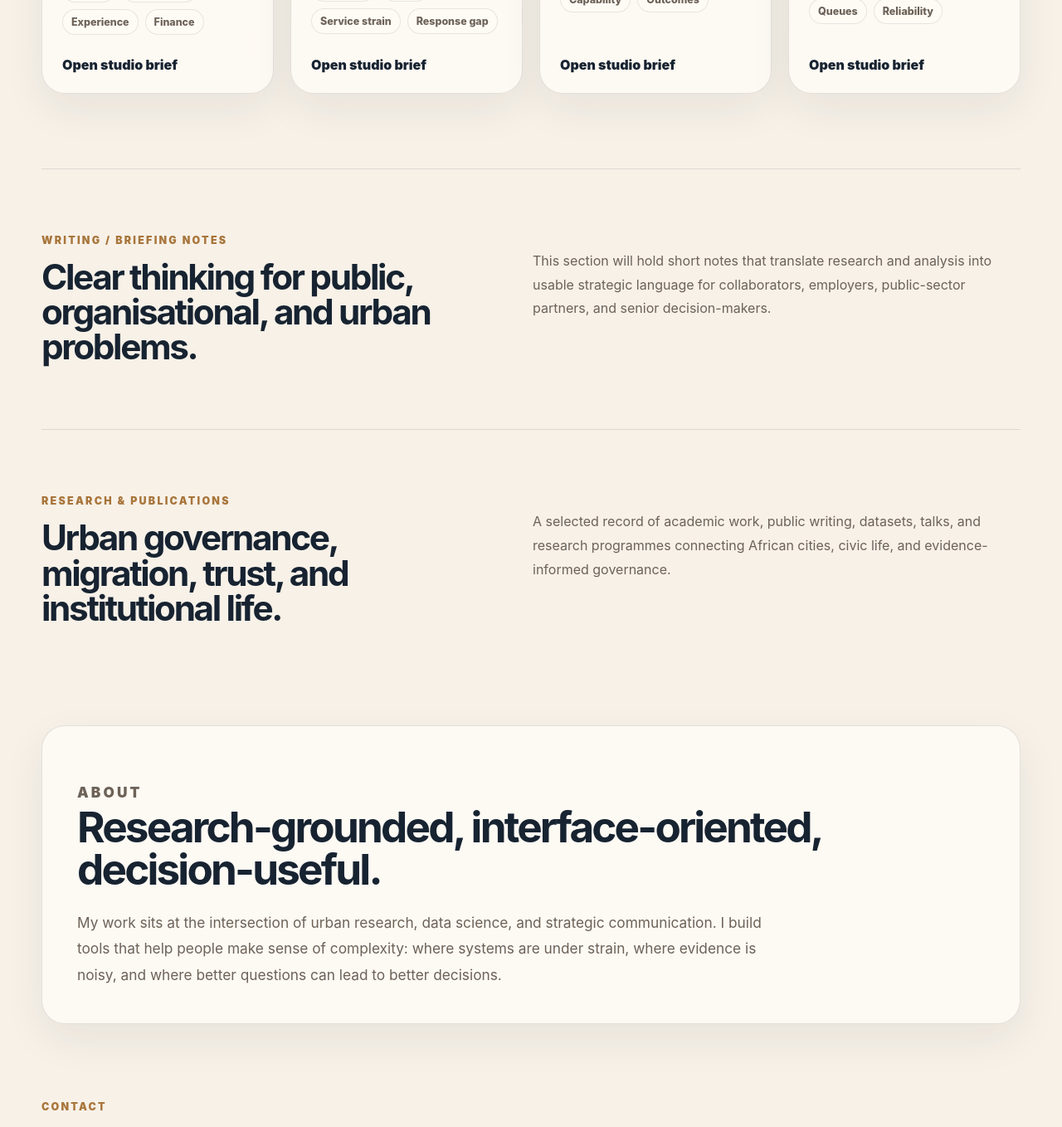
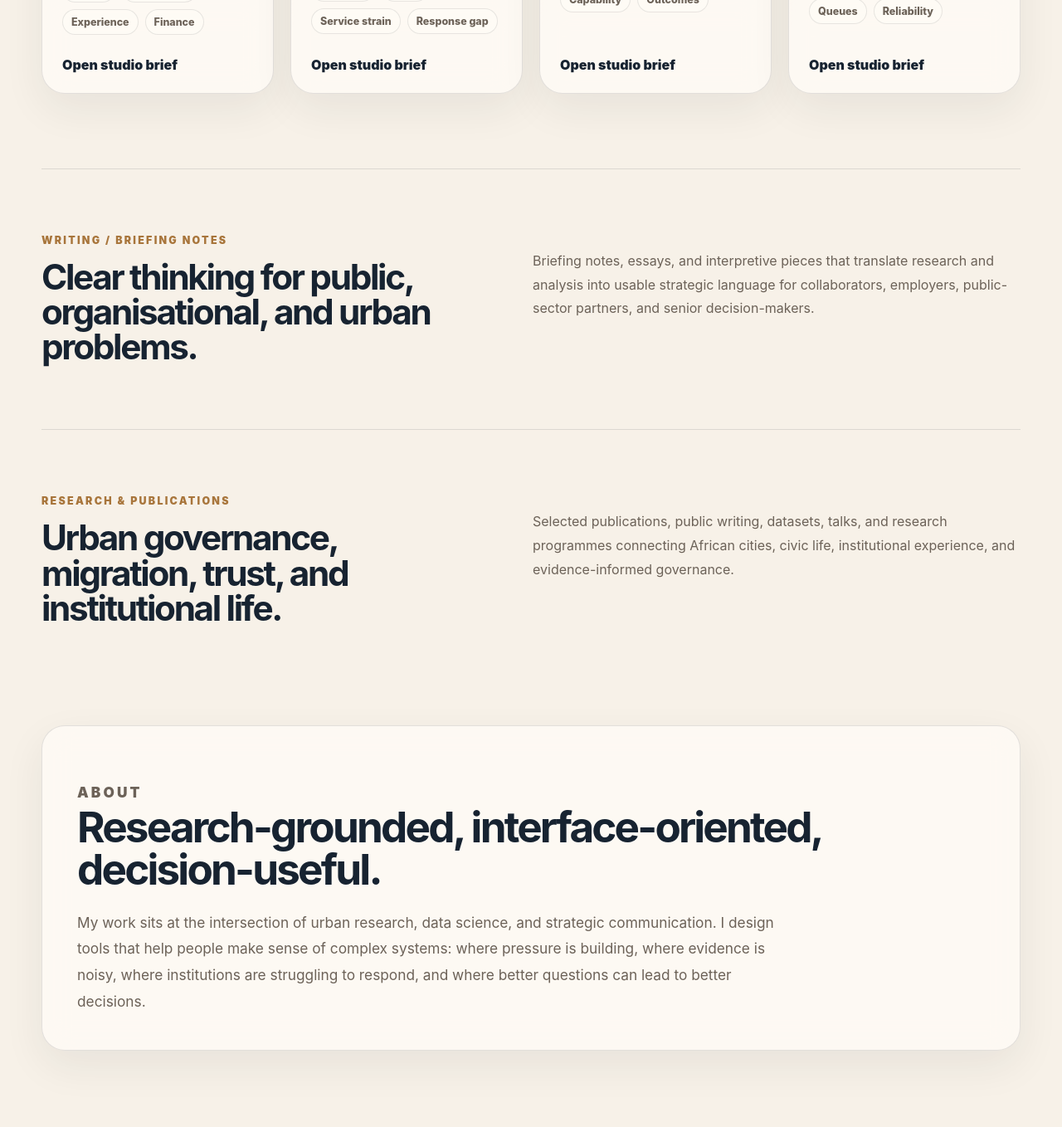
Before and after one commit to KabiriB/kabiri-bule-portfolio, a React (Vite) app: page / in a window 1280 px wide. Shown: the part 1378-2736 px from the top of the page at 83% size. Built offline with nearby package versions, Linux system fonts and the light colour scheme.

Commit message:
Polish homepage copy

```diff
--- a/src/App.jsx
+++ b/src/App.jsx
@@ -31,12 +31,15 @@ function App() {
       <section className="site-section split-section" id="writing">
         <div>
           <p className="eyebrow">Writing / Briefing Notes</p>
-          <h2>Clear thinking for public, organisational, and urban problems.</h2>
+          <h2>
+            Clear thinking for public, organisational, and urban problems.
+          </h2>
         </div>
         <p className="section-kicker">
-          This section will hold short notes that translate research and
-          analysis into usable strategic language for collaborators, employers,
-          public-sector partners, and senior decision-makers.
+          Briefing notes, essays, and interpretive pieces that translate
+          research and analysis into usable strategic language for
+          collaborators, employers, public-sector partners, and senior
+          decision-makers.
         </p>
       </section>
 
@@ -46,9 +49,9 @@ function App() {
           <h2>Urban governance, migration, trust, and institutional life.</h2>
         </div>
         <p className="section-kicker">
-          A selected record of academic work, public writing, datasets, talks,
-          and research programmes connecting African cities, civic life, and
-          evidence-informed governance.
+          Selected publications, public writing, datasets, talks, and research
+          programmes connecting African cities, civic life, institutional
+          experience, and evidence-informed governance.
         </p>
       </section>
 
@@ -57,9 +60,10 @@ function App() {
         <h2>Research-grounded, interface-oriented, decision-useful.</h2>
         <p>
           My work sits at the intersection of urban research, data science, and
-          strategic communication. I build tools that help people make sense of
-          complexity: where systems are under strain, where evidence is noisy,
-          and where better questions can lead to better decisions.
+          strategic communication. I design tools that help people make sense of
+          complex systems: where pressure is building, where evidence is noisy,
+          where institutions are struggling to respond, and where better
+          questions can lead to better decisions.
         </p>
       </section>
 
```
